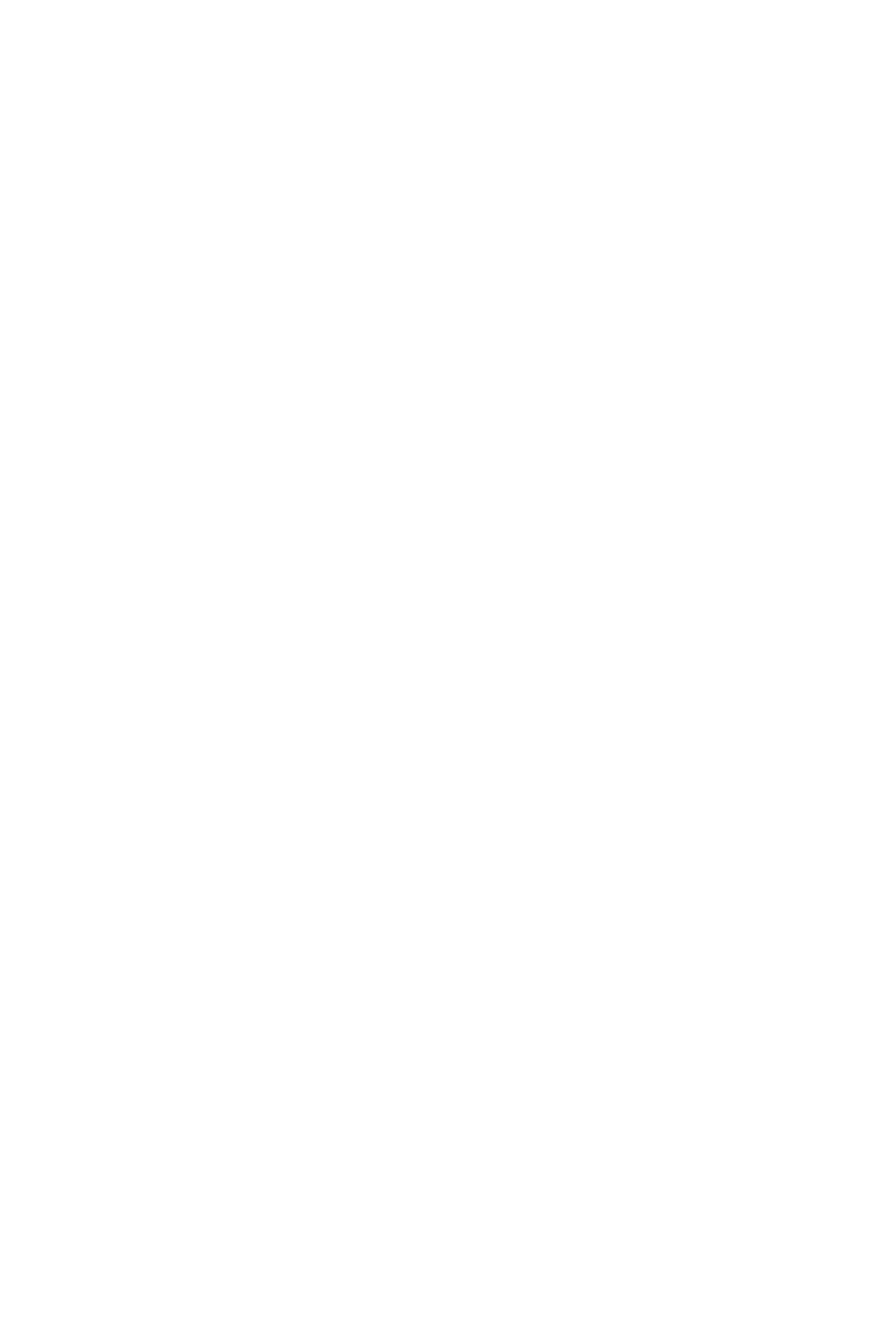
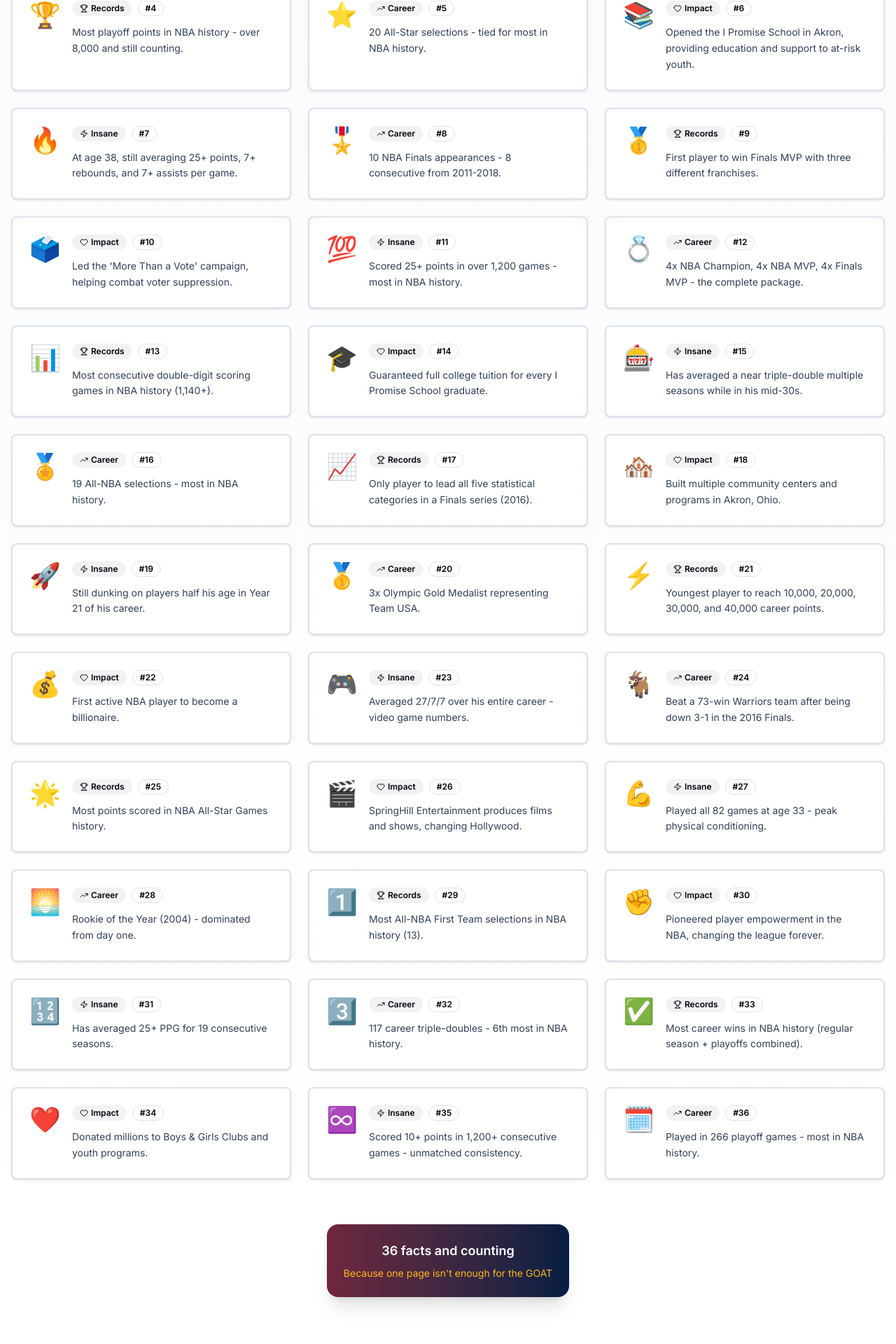
Before and after one commit to briansproule20/sassy-mate, a Next.js app: page /lefacts in a window 1280 px wide. Before the commit this address had no page. Shown: the part 623-2543 px from the top of the page at 70% size. Before the commit the page ends 800 px from the top, so only its background shows below. Built offline with nearby package versions, Linux system fonts and the light colour scheme; a web font is replaced by a local one.

Commit message:
Add LeFacts page with 36 mind-blowing LeBron facts and category filtering

```diff
--- /dev/null
+++ b/app/lefacts/page.tsx
@@ -0,0 +1,345 @@
+"use client";
+
+import { useState } from "react";
+import { SiteNav } from "@/components/site-nav";
+import { SiteFooter } from "@/components/site-footer";
+import { Card, CardContent } from "@/components/ui/card";
+import { Badge } from "@/components/ui/badge";
+import { Button } from "@/components/ui/button";
+import { Sparkles, TrendingUp, Trophy, Heart, Zap, Crown } from "lucide-react";
+
+const categories = [
+  { id: "all", label: "All Facts", icon: Sparkles },
+  { id: "records", label: "Records", icon: Trophy },
+  { id: "career", label: "Career", icon: TrendingUp },
+  { id: "impact", label: "Impact", icon: Heart },
+  { id: "insane", label: "Insane Stats", icon: Zap },
+];
+
+const facts = [
+  {
+    id: 1,
+    category: "records",
+    fact: "LeBron is the all-time leading scorer in NBA history with over 40,000 points.",
+    icon: "👑",
+  },
+  {
+    id: 2,
+    category: "career",
+    fact: "Only player in NBA history with 40,000+ points, 10,000+ rebounds, and 10,000+ assists.",
+    icon: "🎯",
+  },
+  {
+    id: 3,
+    category: "insane",
+    fact: "LeBron has played 21 seasons and counting - longer than most NBA careers combined.",
+    icon: "⏰",
+  },
+  {
+    id: 4,
+    category: "records",
+    fact: "Most playoff points in NBA history - over 8,000 and still counting.",
+    icon: "🏆",
+  },
+  {
+    id: 5,
+    category: "career",
+    fact: "20 All-Star selections - tied for most in NBA history.",
+    icon: "⭐",
+  },
+  {
+    id: 6,
+    category: "impact",
+    fact: "Opened the I Promise School in Akron, providing education and support to at-risk youth.",
+    icon: "📚",
+  },
+  {
+    id: 7,
+    category: "insane",
+    fact: "At age 38, still averaging 25+ points, 7+ rebounds, and 7+ assists per game.",
+    icon: "🔥",
+  },
+  {
+    id: 8,
+    category: "career",
+    fact: "10 NBA Finals appearances - 8 consecutive from 2011-2018.",
+    icon: "🎖️",
+  },
+  {
+    id: 9,
+    category: "records",
+    fact: "First player to win Finals MVP with three different franchises.",
+    icon: "🥇",
+  },
+  {
+    id: 10,
+    category: "impact",
+    fact: "Led the 'More Than a Vote' campaign, helping combat voter suppression.",
+    icon: "🗳️",
+  },
+  {
+    id: 11,
+    category: "insane",
+    fact: "Scored 25+ points in over 1,200 games - most in NBA history.",
+    icon: "💯",
+  },
+  {
+    id: 12,
+    category: "career",
+    fact: "4x NBA Champion, 4x NBA MVP, 4x Finals MVP - the complete package.",
+    icon: "💍",
+  },
+  {
+    id: 13,
+    category: "records",
+    fact: "Most consecutive double-digit scoring games in NBA history (1,140+).",
+    icon: "📊",
+  },
+  {
+    id: 14,
+    category: "impact",
+    fact: "Guaranteed full college tuition for every I Promise School graduate.",
+    icon: "🎓",
+  },
+  {
+    id: 15,
+    category: "insane",
+    fact: "Has averaged a near triple-double multiple seasons while in his mid-30s.",
+    icon: "🎰",
+  },
+  {
+    id: 16,
+    category: "career",
+    fact: "19 All-NBA selections - most in NBA history.",
+    icon: "🏅",
+  },
+  {
+    id: 17,
+    category: "records",
+    fact: "Only player to lead all five statistical categories in a Finals series (2016).",
+    icon: "📈",
+  },
+  {
+    id: 18,
+    category: "impact",
+    fact: "Built multiple community centers and programs in Akron, Ohio.",
+    icon: "🏘️",
+  },
+  {
+    id: 19,
+    category: "insane",
+    fact: "Still dunking on players half his age in Year 21 of his career.",
+    icon: "🚀",
+  },
+  {
+    id: 20,
+    category: "career",
+    fact: "3x Olympic Gold Medalist representing Team USA.",
+    icon: "🥇",
+  },
+  {
+    id: 21,
+    category: "records",
+    fact: "Youngest player to reach 10,000, 20,000, 30,000, and 40,000 career points.",
+    icon: "⚡",
+  },
+  {
+    id: 22,
+    category: "impact",
+    fact: "First active NBA player to become a billionaire.",
+    icon: "💰",
+  },
+  {
+    id: 23,
+    category: "insane",
+    fact: "Averaged 27/7/7 over his entire career - video game numbers.",
+    icon: "🎮",
+  },
+  {
+    id: 24,
+    category: "career",
+    fact: "Beat a 73-win Warriors team after being down 3-1 in the 2016 Finals.",
+    icon: "🐐",
+  },
+  {
+    id: 25,
+    category: "records",
+    fact: "Most points scored in NBA All-Star Games history.",
+    icon: "🌟",
+  },
+  {
+    id: 26,
+    category: "impact",
+    fact: "SpringHill Entertainment produces films and shows, changing Hollywood.",
+    icon: "🎬",
+  },
+  {
+    id: 27,
+    category: "insane",
+    fact: "Played all 82 games at age 33 - peak physical conditioning.",
+    icon: "💪",
+  },
+  {
+    id: 28,
+    category: "career",
+    fact: "Rookie of the Year (2004) - dominated from day one.",
+    icon: "🌅",
+  },
+  {
+    id: 29,
+    category: "records",
+    fact: "Most All-NBA First Team selections in NBA history (13).",
+    icon: "1️⃣",
+  },
+  {
+    id: 30,
+    category: "impact",
+    fact: "Pioneered player empowerment in the NBA, changing the league forever.",
+    icon: "✊",
+  },
+  {
+    id: 31,
+    category: "insane",
+    fact: "Has averaged 25+ PPG for 19 consecutive seasons.",
+    icon: "🔢",
+  },
+  {
+    id: 32,
+    category: "career",
+    fact: "117 career triple-doubles - 6th most in NBA history.",
+    icon: "3️⃣",
+  },
+  {
+    id: 33,
+    category: "records",
+    fact: "Most career wins in NBA history (regular season + playoffs combined).",
+    icon: "✅",
+  },
+  {
+    id: 34,
+    category: "impact",
+    fact: "Donated millions to Boys & Girls Clubs and youth programs.",
+    icon: "❤️",
+  },
+  {
+    id: 35,
+    category: "insane",
+    fact: "Scored 10+ points in 1,200+ consecutive games - unmatched consistency.",
+    icon: "♾️",
+  },
+  {
+    id: 36,
+    category: "career",
+    fact: "Played in 266 playoff games - most in NBA history.",
+    icon: "🗓️",
+  },
+];
+
+export default function LeFactsPage() {
+  const [activeCategory, setActiveCategory] = useState("all");
+
+  const filteredFacts =
+    activeCategory === "all"
+      ? facts
+      : facts.filter((fact) => fact.category === activeCategory);
+
+  const getCategoryIcon = (categoryId: string) => {
+    const category = categories.find((c) => c.id === categoryId);
+    return category?.icon || Sparkles;
+  };
+
+  return (
+    <>
+      <SiteNav />
+      <main className="pt-24 pb-20 px-4 min-h-screen bg-gradient-to-b from-slate-50 to-white">
+        <div className="max-w-7xl mx-auto">
+          <div className="text-center mb-12">
+            <div className="inline-flex items-center gap-2 mb-4">
+              <Crown className="w-12 h-12 text-cavs-gold" />
+            </div>
+            <h1 className="font-display text-7xl md:text-8xl text-cavs-wine mb-4">
+              LEFACTS
+            </h1>
+            <p className="text-xl text-slate-600 mb-8">
+              Mind-blowing facts about the King
+            </p>
+
+            <div className="flex flex-wrap justify-center gap-2">
+              {categories.map((cat) => {
+                const Icon = cat.icon;
+                return (
+                  <Button
+                    key={cat.id}
+                    variant={activeCategory === cat.id ? "default" : "outline"}
+                    onClick={() => setActiveCategory(cat.id)}
+                    className="gap-2"
+                  >
+                    <Icon className="w-4 h-4" />
+                    {cat.label}
+                  </Button>
+                );
+              })}
+            </div>
+          </div>
+
+          <div className="grid grid-cols-1 md:grid-cols-2 lg:grid-cols-3 gap-6">
+            {filteredFacts.map((fact, index) => {
+              const CategoryIcon = getCategoryIcon(fact.category);
+              return (
+                <Card
+                  key={fact.id}
+                  className="group hover:shadow-xl hover:scale-105 transition-all duration-300 border-2 hover:border-cavs-wine/30 bg-white"
+                >
+                  <CardContent className="p-6">
+                    <div className="flex items-start gap-4">
+                      <div className="text-4xl flex-shrink-0 group-hover:scale-110 transition-transform">
+                        {fact.icon}
+                      </div>
+                      <div className="flex-1">
+                        <div className="flex items-center gap-2 mb-3">
+                          <Badge
+                            variant="secondary"
+                            className="text-xs capitalize flex items-center gap-1"
+                          >
+                            <CategoryIcon className="w-3 h-3" />
+                            {fact.category}
+                          </Badge>
+                          <Badge variant="outline" className="text-xs">
+                            #{index + 1}
+                          </Badge>
+                        </div>
+                        <p className="text-slate-700 leading-relaxed text-sm">
+                          {fact.fact}
+                        </p>
+                      </div>
+                    </div>
+                  </CardContent>
+                </Card>
+              );
+            })}
+          </div>
+
+          {filteredFacts.length === 0 && (
+            <div className="text-center py-20">
+              <p className="text-slate-500 text-lg">
+                No facts found in this category.
+              </p>
+            </div>
+          )}
+
+          <div className="mt-16 text-center">
+            <div className="inline-block p-6 bg-gradient-to-r from-cavs-wine to-cavs-navy rounded-2xl shadow-xl">
+              <p className="text-white text-lg font-semibold mb-2">
+                {facts.length} facts and counting
+              </p>
+              <p className="text-cavs-gold text-sm">
+                Because one page isn't enough for the GOAT
+              </p>
+            </div>
+          </div>
+        </div>
+      </main>
+      <SiteFooter />
+    </>
+  );
+}
--- a/components/site-nav.tsx
+++ b/components/site-nav.tsx
@@ -1,7 +1,7 @@
 "use client";
 
 import Link from "next/link";
-import { Menu, Home, Image as ImageIcon, TrendingUp, BarChart3, Crown } from "lucide-react";
+import { Menu, Home, Image as ImageIcon, TrendingUp, BarChart3, Crown, Sparkles } from "lucide-react";
 import { Sheet, SheetContent, SheetHeader, SheetTitle, SheetTrigger, SheetClose } from "@/components/ui/sheet";
 import { useState } from "react";
 import { Separator } from "@/components/ui/separator";
@@ -10,6 +10,7 @@ import NextImage from "next/image";
 const navLinks = [
   { href: "/", label: "Home", icon: Home, description: "Main dashboard" },
   { href: "/stats", label: "Stats", icon: BarChart3, description: "LeBron's career stats" },
+  { href: "/lefacts", label: "LeFacts", icon: Sparkles, description: "Mind-blowing LeBron facts" },
   { href: "/witnesses", label: "Witnesses", icon: Crown, description: "Hall of fame believers" },
   { href: "/gallery", label: "Gallery", icon: ImageIcon, description: "Photo gallery" },
   { href: "/compare", label: "Compare", icon: TrendingUp, description: "Player comparison" },
```
